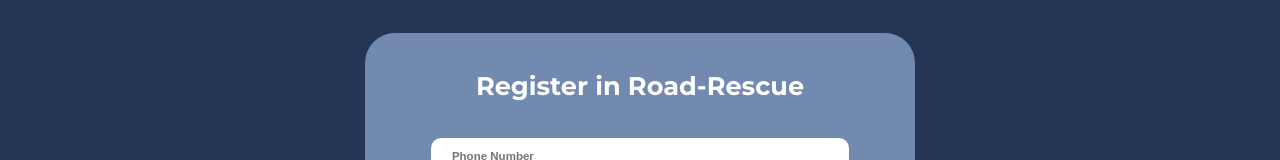
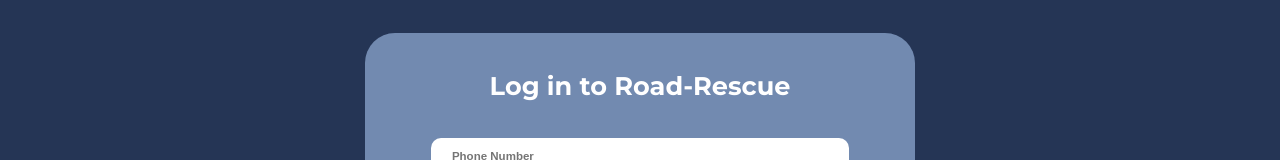
Before and after one commit to IsuriCS/RoadRescue, a plain HTML site: page FrontEnd/src/Pages/Customer/signin.html in a window 1280 px wide. Shown: the part 169-329 px from the top of the page. Drawn offline with Linux system fonts and the light colour scheme.

Commit message:
Fixed name issue in sign in

```diff
--- a/FrontEnd/src/Pages/Customer/signin.html
+++ b/FrontEnd/src/Pages/Customer/signin.html
@@ -39,7 +39,7 @@
     <main>
       <div class="form-container">
         <div class="user-form">
-          <h1>Register in Road-Rescue</h1>
+          <h1>Log in to Road-Rescue</h1>
 
           <form onsubmit="submitLogin(event, this)">
             <input
@@ -50,7 +50,14 @@
               required
             />
             <a href="#opt" onclick="sendOTP('SIGN_IN')">Send OTP</a>
-            <input id="opt" name="opt" placeholder="OTP" type="text" onkeypress="return onlyNumberKey(event)" required />
+            <input
+              id="opt"
+              name="opt"
+              placeholder="OTP"
+              type="text"
+              onkeypress="return onlyNumberKey(event)"
+              required
+            />
             <button type="submit">Log In</button>
           </form>
 
```
Also changed, not shown: 1 other file.
